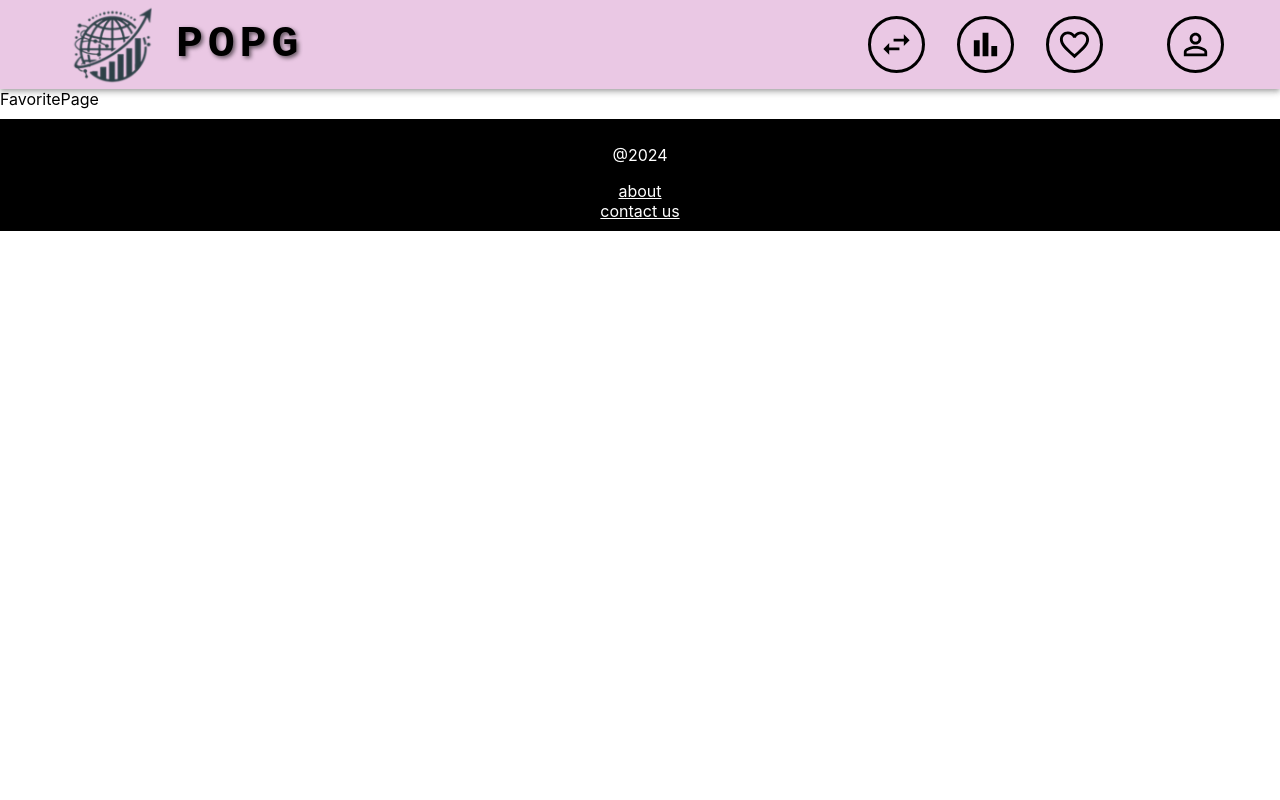
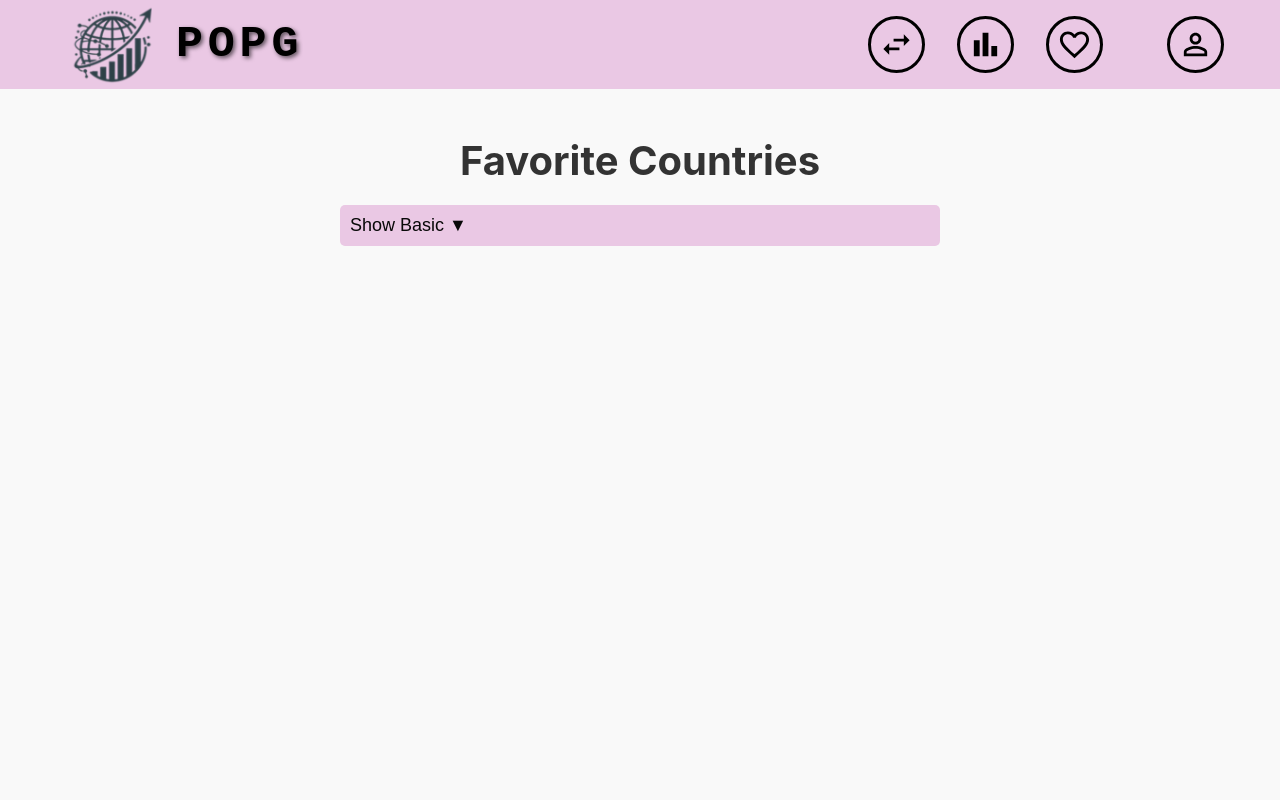
Before and after one commit to GalKalev/GIS-Project---Pop-G, a React (Create React App) app: page /favorite in a window 1280 px wide. Shown: the top 800 px of the page. Built offline with nearby package versions, Linux system fonts and the light colour scheme.

Commit message:
favoritePage

```diff
--- a/src/global/icons.js
+++ b/src/global/icons.js
@@ -2,6 +2,8 @@ import FavoriteBorderIcon from '@mui/icons-material/FavoriteBorder';
 import BarChartIcon from '@mui/icons-material/BarChart';
 import SwapHorizIcon from '@mui/icons-material/SwapHoriz';
 import SupervisorAccountOutlinedIcon from '@mui/icons-material/SupervisorAccountOutlined';
+import DeleteOutlineIcon from '@mui/icons-material/DeleteOutline';
+
 
 export const FavoriteIcon = ({ style, title, fontSize }) => (
     <FavoriteBorderIcon
@@ -31,3 +33,10 @@ export const AdminIcon = ({ style, title, fontSize }) => (
         sx={style}
     />
 )
+export const DeleteIcon = ({ style, title, fontSize }) => (
+    <DeleteOutlineIcon
+        title={title}
+        fontSize={fontSize}
+        sx={style}
+    />
+)
--- a/src/screens/FavoritePage.js
+++ b/src/screens/FavoritePage.js
@@ -1,9 +1,52 @@
-import React from 'react'
+import React, { useState } from 'react';
+import { DeleteIcon } from '../global/icons'; // Import the DeleteIcon
+import '../styles/FavoritePage.css'; // CSS for layout
 
 const FavoritePage = () => {
+  const [localCountries, setLocalCountries] = useState([
+    { name: 'Israel', code: 'IL', minYear: 1948, maxYear: 2024 },
+    { name: 'Jordan', code: 'JO', minYear: 1946, maxYear: 2024 },
+    { name: 'Lebanon', code: 'LB', minYear: 1943, maxYear: 2024 },
+    { name: 'Egypt', code: 'EG', minYear: 1922, maxYear: 2024 },
+    { name: 'Turkey', code: 'TR', minYear: 1923, maxYear: 2024 },
+    { name: 'Cyprus', code: 'CY', minYear: 1960, maxYear: 2024 },
+    { name: 'Syria', code: 'SY', minYear: 1946, maxYear: 2024 },
+    { name: 'Greece', code: 'GR', minYear: 1821, maxYear: 2024 },
+    { name: 'Saudi Arabia', code: 'SA', minYear: 1932, maxYear: 2024 },
+  ]);
+
+  const [showDetails, setShowDetails] = useState(false);
+
+  const removeCountry = (countryName) => {
+    setLocalCountries(localCountries.filter(country => country.name !== countryName));
+  };
+
   return (
-    <div>FavoritePage</div>
-  )
-}
+    <div className="favorite-page">
+      <h1>Favorite Countries</h1>
+      <button className="basic-button" onClick={() => setShowDetails(!showDetails)}>
+        {showDetails ? 'Hide Basic' : 'Show Basic'} {showDetails ? '▲' : '▼'}
+      </button>
+      {showDetails && (
+        <div className="countries-container">
+          {localCountries.map((country, index) => (
+            <div className="country-card" key={index}>
+              <div className="country-details">
+                <h3>{country.name}</h3>
+                <p>{country.minYear} - {country.maxYear}</p>
+              </div>
+              <div className="country-Graph">
+                <p>graph</p>
+              </div>
+              <button className="remove-btn" onClick={() => removeCountry(country.name)}>
+                <DeleteIcon fontSize="small" title="Remove Country" style={{ cursor: 'pointer' }} />
+              </button>
+            </div>
+          ))}
+        </div>
+      )}
+    </div>
+  );
+};
 
-export default FavoritePage
+export default FavoritePage;
--- /dev/null
+++ b/src/styles/FavoritePage.css
@@ -0,0 +1,150 @@
+.favorite-page {
+    display: flex;
+    flex-direction: column;
+    align-items: center;
+    /* Center content horizontally */
+    padding: 20px;
+    /* Add padding around the page */
+    background-color: #f9f9f9;
+    /* Light background for contrast */
+    min-height: 100vh;
+    /* Ensure full height */
+}
+
+h1 {
+    margin-bottom: 20px;
+    /* Space below the title */
+    font-size: 2rem;
+    /* Larger font size for the title */
+    color: #333;
+    /* Darker color for better readability */
+}
+
+.basic-button {
+    background-color: #eac8e4;
+    /* Button color */
+    color: rgb(8, 8, 8);
+    /* Text color */
+    border: none;
+    /* No border */
+    border-radius: 5px;
+    /* Rounded corners */
+    padding: 10px;
+    /* Vertical padding for the button */
+    font-size: 18px;
+    /* Font size */
+    cursor: pointer;
+    /* Pointer cursor on hover */
+    margin-bottom: 20px;
+    /* Space below the button */
+    width: 100%;
+    /* Make button full width */
+    max-width: 600px;
+    /* Optional: set a maximum width for the button */
+}
+
+.basic-button:hover {
+    background-color: #b7668a;
+    /* Darker blue on hover */
+}
+
+.countries-container {
+    display: flex;
+    flex-direction: column;
+    /* Stack countries vertically */
+    gap: 15px;
+    /* Space between country cards */
+    max-width: 800px;
+    /* Limit width of the container */
+    width: 100%;
+    /* Full width for smaller screens */
+}
+
+.country-card {
+    display: flex;
+    align-items: center;
+    /* Center items vertically */
+    padding: 15px;
+    /* Padding inside the card */
+    border: 1px solid #ddd;
+    /* Light border around cards */
+    border-radius: 10px;
+    /* Rounded corners */
+    background-color: #fff;
+    /* White background for cards */
+    box-shadow: 0 4px 8px rgba(0, 0, 0, 0.1);
+    /* Subtle shadow for depth */
+    transition: transform 0.2s;
+    /* Smooth transition for hover effect */
+}
+
+.country-card:hover {
+    transform: scale(1.02);
+    /* Slightly enlarge on hover */
+}
+
+.country-details {
+    flex-grow: 1;
+    /* Allow details to take up remaining space */
+    text-align: left;
+    /* Left-align text */
+}
+
+.country-map {
+    margin: 0 20px;
+    /* Space between details and map */
+    flex-shrink: 0;
+    /* Prevent map from shrinking */
+}
+
+.remove-btn {
+    background: rgba(197, 191, 191, 0.975);
+    /* Background color */
+    border: none;
+    /* No border */
+    cursor: pointer;
+    /* Pointer cursor on hover */
+    color: black;
+    /* Black color for the delete icon */
+    font-size: 24px;
+    /* Increase font size for larger button */
+    display: flex;
+    /* Flex for alignment */
+    align-items: center;
+    /* Center vertically */
+    justify-content: center;
+    /* Center horizontally */
+    padding: 10px 15px;
+    /* Add padding for a larger clickable area */
+    min-width: 50px;
+    /* Set a minimum width for consistency */
+    border-radius: 5px;
+    /* Optional: Add slight rounding to the corners */
+}
+
+.remove-btn:hover {
+    background: rgba(150, 140, 140, 0.8);
+    /* Darken background on hover */
+}
+
+
+@media (max-width: 600px) {
+    .favorite-page {
+        padding: 10px;
+        /* Less padding on small screens */
+    }
+
+    .country-card {
+        flex-direction: column;
+        /* Stack elements vertically on small screens */
+        align-items: flex-start;
+        /* Align items to the start */
+    }
+
+    .country-Graph {
+        margin: 10px 0;
+        /* Add margin for vertical spacing */
+        width: 100%;
+        /* Full width for maps */
+    }
+}
```
